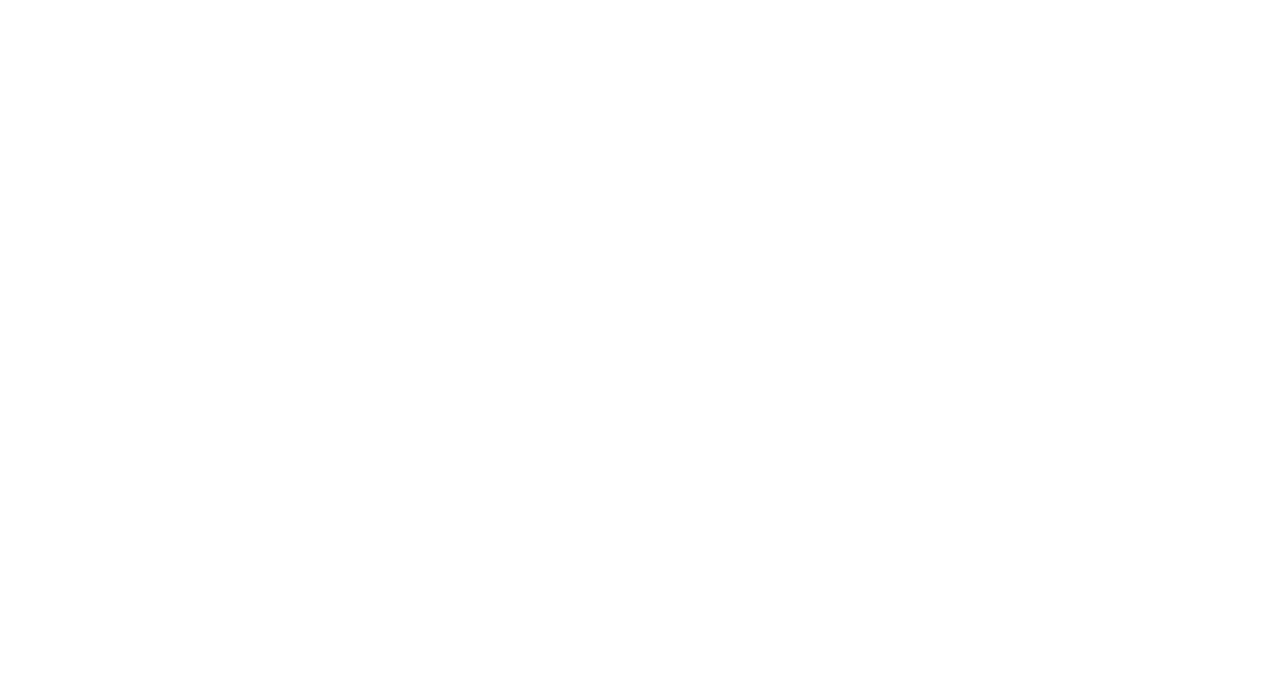
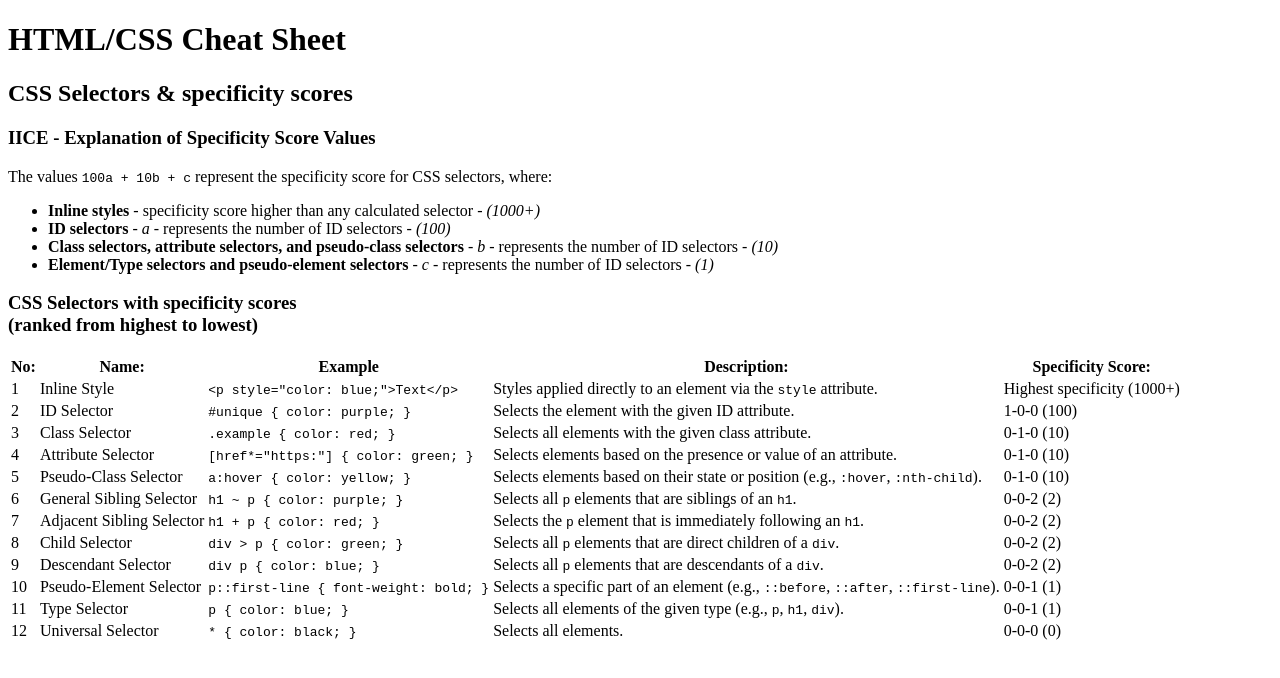
Before and after one commit to armand-sa/Cheat-Sheet, a plain HTML site: page index.html in a window 1280 px wide. Drawn offline with Linux system fonts and the light colour scheme.

Commit message:
Table data inserted v1

```diff
--- a/index.html
+++ b/index.html
@@ -7,5 +7,140 @@
 </head>
 <body>
 
+  <!-- The header section -->
+  <header>
+    <nav>
+      <!-- Navigation items go here -->
+    </nav>
+  </header>
+
+  <!-- The main section -->
+  <main>
+
+    <h1>HTML/CSS Cheat Sheet</h1>
+
+    <!-- CSS Selectors section -->
+    <section>
+      <h2>CSS Selectors &amp; specificity scores</h2>
+
+      <article>
+        <h3><strong>IICE</strong> - Explanation of Specificity Score Values</h3>
+        <p>The values <code>100a + 10b + c</code> represent the specificity score for CSS selectors, where:</p>
+        <ul>
+          <li><strong>Inline styles</strong> - specificity score higher than any calculated selector - <em>(1000+)</em></li>
+          <li><strong>ID selectors</strong> - <em>a</em> - represents the number of ID selectors - <em>(100)</em></li>
+          <li><strong>Class selectors, attribute selectors, and pseudo-class selectors</strong> - <em>b</em> - represents the number of ID selectors - <em>(10)</em></li>
+          <li><strong>Element/Type selectors and pseudo-element selectors</strong> - <em>c</em> - represents the number of ID selectors - <em>(1)</em></li>
+        </ul>
+      </article>
+
+      <article>
+        <h3>CSS Selectors with specificity scores<br><span> (ranked from highest to lowest)</span></h3>
+        <table>
+          <thead>
+            <tr>
+              <th>No:</th>
+              <th>Name:</th>
+              <th>Example</th>
+              <th>Description:</th>
+              <th>Specificity Score:</th>
+            </tr>
+          </thead>
+          <tbody>
+            <tr>
+              <td>1</td>
+              <td>Inline Style</td>
+              <td><code>&lt;p style="color: blue;"&gt;Text&lt;/p&gt;</code></td>
+              <td>Styles applied directly to an element via the <code>style</code> attribute.</td>
+              <td>Highest specificity (1000+)</td>
+            </tr>
+            <tr>
+              <td>2</td>
+              <td>ID Selector</td>
+              <td><code>#unique { color: purple; }</code></td>
+              <td>Selects the element with the given ID attribute.</td>
+              <td>1-0-0 (100)</td>
+            </tr>
+            <tr>
+              <td>3</td>
+              <td>Class Selector</td>
+              <td><code>.example { color: red; }</code></td>
+              <td>Selects all elements with the given class attribute.</td>
+              <td>0-1-0 (10)</td>
+            </tr>
+            <tr>
+              <td>4</td>
+              <td>Attribute Selector</td>
+              <td><code>[href*="https:"] { color: green; }</code></td>
+              <td>Selects elements based on the presence or value of an attribute.</td>
+              <td>0-1-0 (10)</td>
+            <tr>
+              <td>5</td>
+              <td>Pseudo-Class Selector</td>
+              <td><code>a:hover { color: yellow; }</code></td>
+              <td>Selects elements based on their state or position (e.g., <code>:hover</code>, <code>:nth-child</code>).</td>
+              <td>0-1-0 (10)</td>
+            </tr>
+            <tr>
+              <td>6</td>
+              <td>General Sibling Selector</td>
+              <td><code>h1 ~ p { color: purple; }</code></td>
+              <td>Selects all <code>p</code> elements that are siblings of an <code>h1</code>.</td>
+              <td>0-0-2 (2)</td>
+            </tr>
+            <tr>
+              <td>7</td>
+              <td>Adjacent Sibling Selector</td>
+              <td><code>h1 + p { color: red; }</code></td>
+              <td>Selects the <code>p</code> element that is immediately following an <code>h1</code>.</td>
+              <td>0-0-2 (2)</td>
+            </tr>
+            <tr>
+              <td>8</td>
+              <td>Child Selector</td>
+              <td><code>div &gt; p { color: green; }</code></td>
+              <td>Selects all <code>p</code> elements that are direct children of a <code>div</code>.</td>
+              <td>0-0-2 (2)</td>
+            </tr>
+            <tr>
+              <td>9</td>
+              <td>Descendant Selector</td>
+              <td><code>div p { color: blue; }</code></td>
+              <td>Selects all <code>p</code> elements that are descendants of a <code>div</code>.</td>
+              <td>0-0-2 (2)</td>
+            </tr>
+            <tr>
+              <td>10</td>
+              <td>Pseudo-Element Selector</td>
+              <td><code>p::first-line { font-weight: bold; }</code></td>
+              <td>Selects a specific part of an element (e.g., <code>::before</code>, <code>::after</code>, <code>::first-line</code>).</td>
+              <td>0-0-1 (1)</td>
+            </tr>
+            <tr>
+              <td>11</td>
+              <td>Type Selector</td>
+              <td><code>p { color: blue; }</code></td>
+              <td>Selects all elements of the given type (e.g., <code>p</code>, <code>h1</code>, <code>div</code>).</td>
+              <td>0-0-1 (1)</td>
+            </tr>
+            <tr>
+              <td>12</td>
+              <td>Universal Selector</td>
+              <td><code>* { color: black; }</code></td>
+              <td>Selects all elements.</td>
+              <td>0-0-0 (0)</td>
+            </tr>
+          </tbody>
+        </table>
+      </article>
+
+    </section>
+
+  </main>
+
+  <!-- The footer section -->
+  <footer>
+    <!-- Footer content goes here -->
+  </footer>
 </body>
 </html>
```
